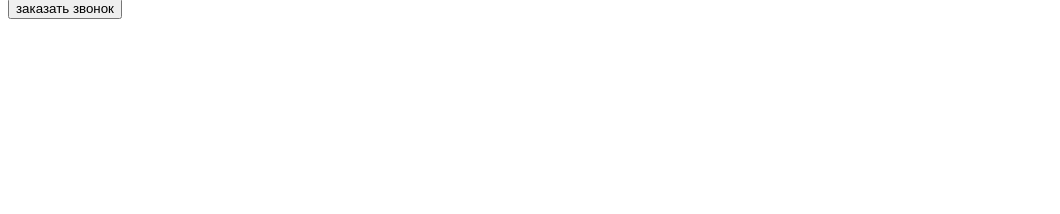
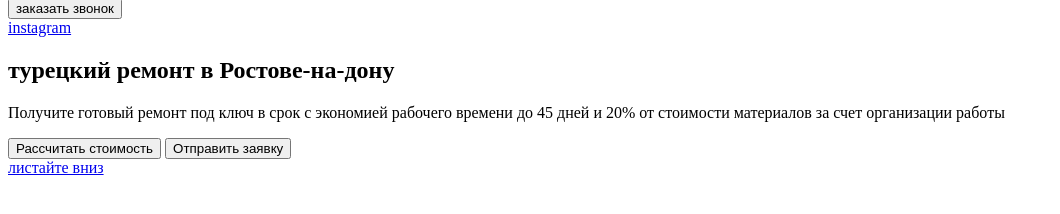
Before and after one commit to AlexanderSushkov/repair-design, a website: page index.html in a window 1280 px wide. Shown: the part 46-260 px from the top of the page, without its empty margins (0-1060 px from the left). Drawn offline with Linux system fonts and the light colour scheme.

Commit message:
feat:add hero in index.html

```diff
--- a/index.html
+++ b/index.html
@@ -28,5 +28,25 @@
      <!-- /.container -->
  </header>
  <!-- /.header -->
+ <main>
+     <section class="hero">
+         <a href="#" class="instagram hero__instagram">instagram</a>
+            <div class="hero__content">
+                <div class="container">
+                    <h1 class="title hero__title">
+                       турецкий ремонт
+                       в Ростове-на-дону
+                    </h1>
+                    <p class="hero__text">Получите готовый ремонт под ключ в срок с экономией рабочего времени до 45 дней и 20% от стоимости материалов за счет организации работы</p>
+                    <button class="button hero__button button--primary">Рассчитать стоимость</button>
+                    <button class="button hero__button button--outline">Отправить заявку</button>
+                </div>
+                <!--container-->
+            </div>
+            <!--hero__content-->
+          <a href="#" class="scroll-down">листайте вниз</a>
+     </section>
+     <!-- /.hero -->
+ </main>
 </body>
 </html>
```
